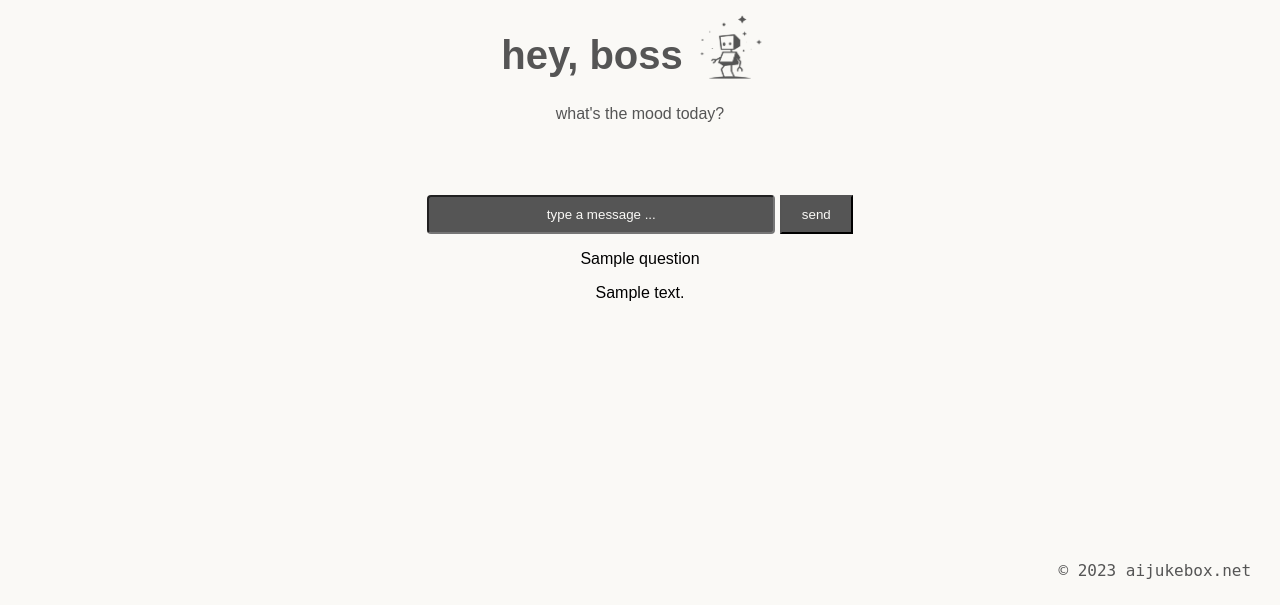
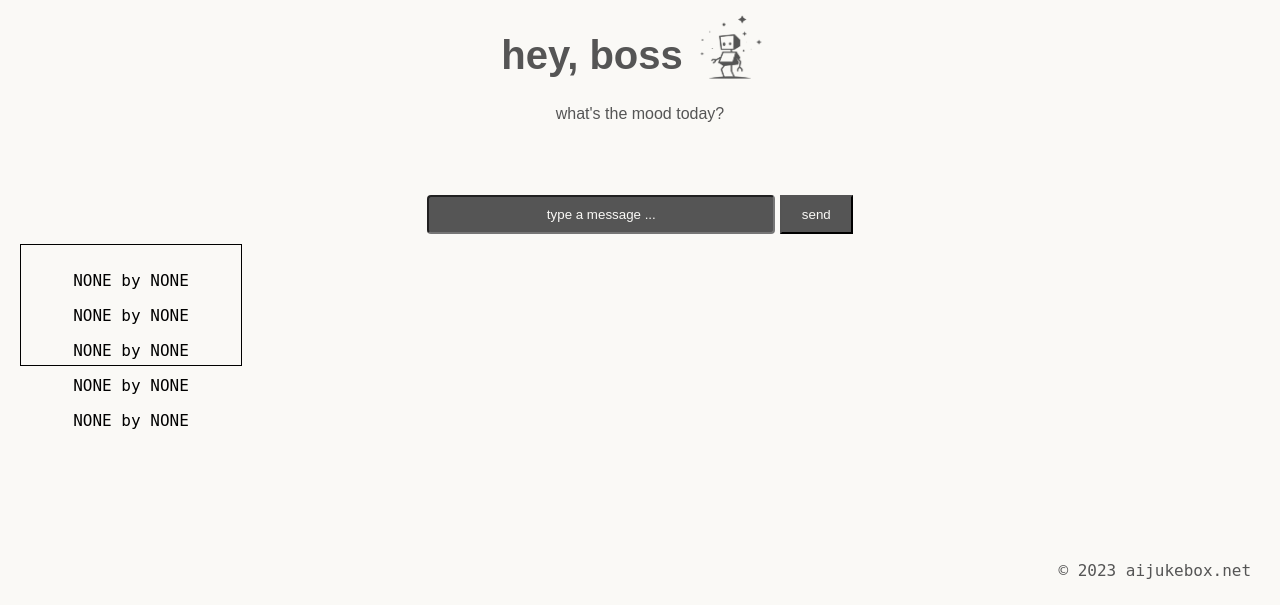
Before and after one commit to gavinmorrisseau/aijukebox.net, a Flask app: template FlaskApp/templates/index.html in a window 1280 px wide. Shown: the part 195-800 px from the top of the page. Run offline with Flask 3, Linux system fonts and the light colour scheme; the template is opened without the code that fills it: most values are stand-ins (such as "Sample title", 1, 10 or a date in 2020).

Commit message:
Text now displays on website!

```diff
--- a/FlaskApp/app.py
+++ b/FlaskApp/app.py
@@ -1,14 +1,17 @@
-from flask import Flask, render_template, request
+from flask import Flask, render_template, request, url_for
 from openai import OpenAI
 import time
 import json
 import sys
 
+import traceback
+
 app = Flask(__name__)
 
-def run_GPT(question=""):
-    if(question not in [""]):
-        question = str(request.args.get('question'))
+def run_GPT(question):
+    print("RUNNING GPT")
+    print("QUESTION: " + question)
+    if(question not in ["",None,'']):
         client = OpenAI(organization='org-1VoooiSLTr711Aax6i6A5nUT',)
         thread = client.beta.threads.create()
         assistant_id = "asst_Z8EJORrugfSAMUgxKXWNAaXw"
@@ -25,35 +28,39 @@
         run = wait_on_run(run, client, thread)
         messages = client.beta.threads.messages.list(thread_id=thread.id)
         message_object = messages.data[0].content[0].text.value
+        message_parsed = "FAILED"
         try:
-            message_parsed = "FAILED"
             message_parsed = json.loads(message_object)
         except json.decoder.JSONDecodeError:
             print(f'FAILED: \n{message}')
+        print("COMPLETED GPT")
         return(message_parsed)
+    print("CANCELLED GPT")
     return ""
 
 def wait_on_run(run, client, thread):
-    run = request.args.get('run')
-    client = request.args.get('client')
-    thread = request.args.get('thread')
     while run.status in ["queued","in_progress"]:
         run = client.beta.threads.runs.retrieve(
             thread_id=thread.id,
             run_id=run.id,
         )
-        time.sleep(0.5)
+        time.sleep(0.25)
     return run
 
-@app.route("/")
+@app.route('/', methods = ['POST','GET'])
 def index():
-    return render_template("index.html")
-
-@app.route("/result", methods=["POST", "GET"])
-def result():
-    global message_parsed
-    question = request.form.to_dict()
-    message_parsed = run_GPT(question)
+    # if request.method == 'GET':
+    #     pass
+    question = ''
+    message_parsed = ''
+    if request.method in ['POST','GET'] and request.form.get('question') != '':
+        question = request.form.to_dict().get('question','')
+        #print("BEHIND QUESTION: " + str(question))
+        if(question not in ["",None]):
+            message_parsed = run_GPT(question)
+        else:
+            message_parsed = ''
+        #print("BEHIND MSG PARSED: " + str(message_parsed))
     return render_template("index.html", question=question, message_parsed=message_parsed)
 
 @app.errorhandler(404)
--- a/FlaskApp/static/styles/index.css
+++ b/FlaskApp/static/styles/index.css
@@ -91,6 +91,15 @@
     text-align: center;
 }
 
+#chatbox__response {
+    font-family: monospace;
+    width: 200px;
+    height: 100px;
+    border: 1px solid black;
+    padding: 10px;
+    margin: 10px;
+}
+
 input {
     width: 27%;
     height: 2.05rem;
--- a/FlaskApp/templates/index.html
+++ b/FlaskApp/templates/index.html
@@ -25,10 +25,15 @@
                     <input type="text" name="question" id="question" placeholder="type a message ...">
                     <button class="button">send</button>
                 </form>
-                {% if message_parsed not in [""] %}
-                <p> {{ question }} </p>
-                <p> {{ message_parsed }} </p>
-                {% endif %}
+                <div id="chatbox__response">
+                    {% if message_parsed not in ["",undefined] %}
+                    <p> {{ message_parsed.get('1').get('track') or "NONE" }} by {{ message_parsed.get('1').get('artist') or "NONE" }} </p>
+                    <p> {{ message_parsed.get('2').get('track') or "NONE" }} by {{ message_parsed.get('2').get('artist') or "NONE" }} </p>
+                    <p> {{ message_parsed.get('3').get('track') or "NONE" }} by {{ message_parsed.get('3').get('artist') or "NONE" }} </p>
+                    <p> {{ message_parsed.get('4').get('track') or "NONE" }} by {{ message_parsed.get('4').get('artist') or "NONE" }} </p>
+                    <p> {{ message_parsed.get('5').get('track') or "NONE" }} by {{ message_parsed.get('5').get('artist') or "NONE" }} </p>
+                    {% endif %}
+                </div>
             </div>
         </div>
         <script src="static/js/index.js"></script>
```
